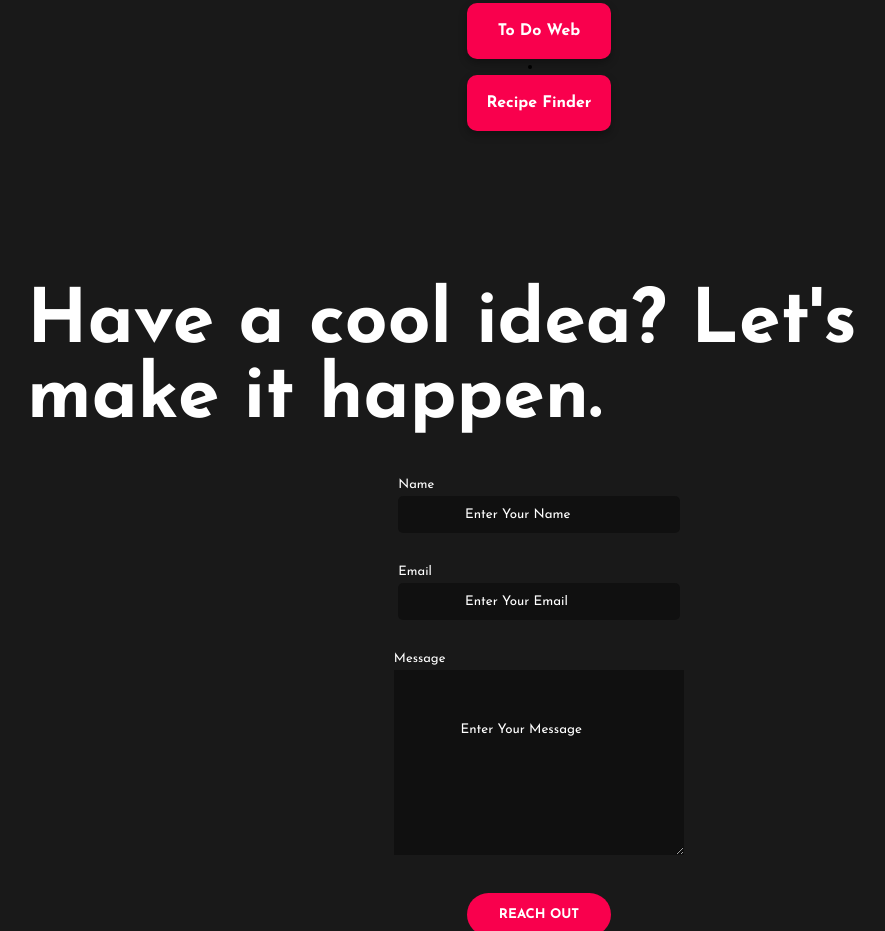
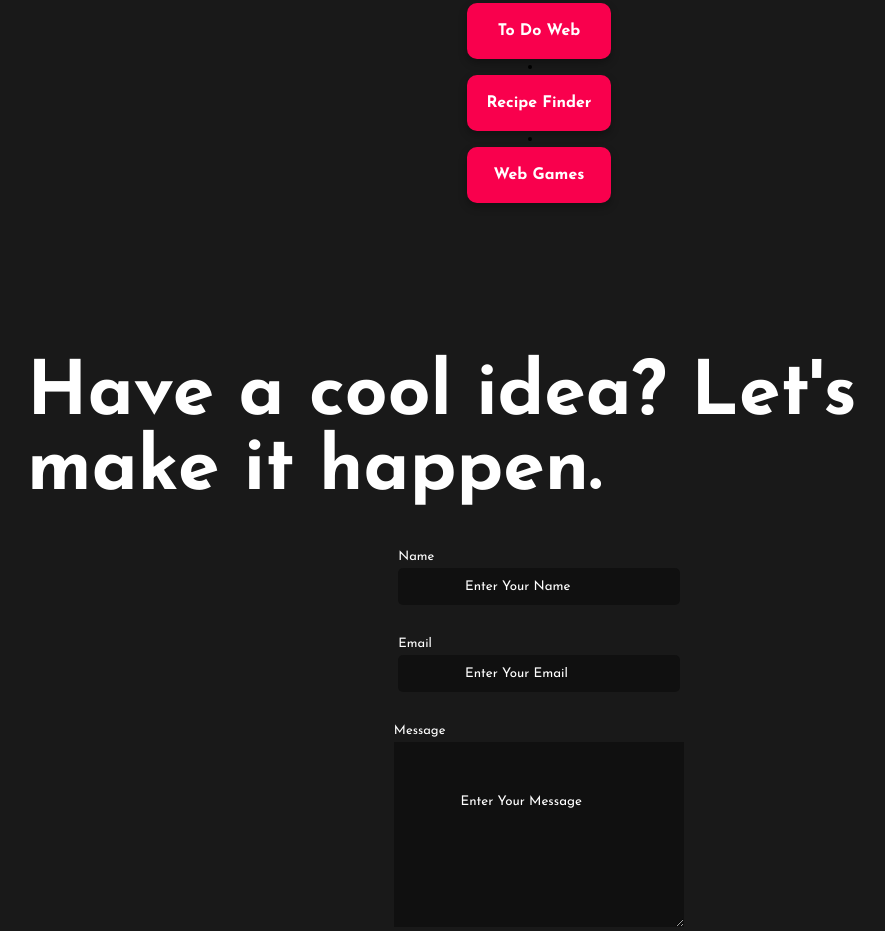
Before and after one commit to hemanth-js/My_Portfolio, a plain HTML site: page index.html in a window 1280 px wide. Shown: the part 1478-2409 px from the top of the page, without its empty margins (101-986 px from the left). Drawn offline with nearby package versions, Linux system fonts and the light colour scheme.

Commit message:
added a new project-Web Games

```diff
--- a/index.html
+++ b/index.html
@@ -116,6 +116,9 @@
           <u2>
             <li><a href="recipe.html">Recipe Finder</a></li>
           </u2>
+          <u3>
+            <li><a href=https://hemanth-js.github.io/web-games>Web Games</a></li>
+          </u3>
         </div>
       </section>
       <!-- Contact Page -->
```
